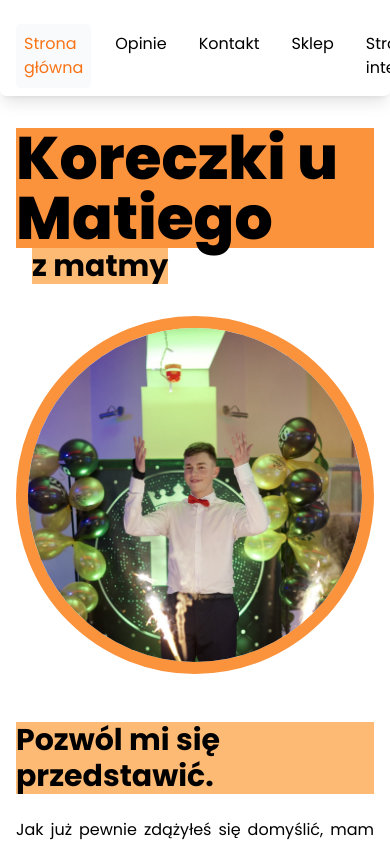
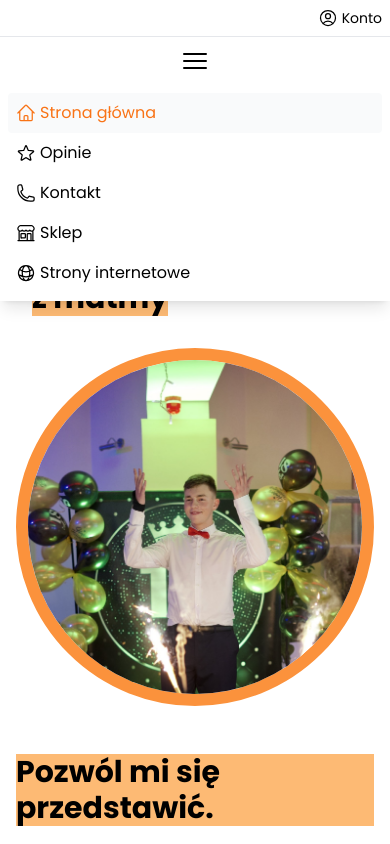
Before and after one commit to mateuszmanczak04/korepetycje-next, a Next.js app: page / in a window 390 px wide. Shown: the top 844 px of the page. Built offline with nearby package versions, Linux system fonts and the light colour scheme.

Commit message:
responsive navigation

```diff
--- a/components/Layout.tsx
+++ b/components/Layout.tsx
@@ -1,5 +1,5 @@
 import React, { ReactNode } from 'react';
-import Navigation from './Navigation';
+import TopBar from './TopBar';
 
 type Props = {
   children: ReactNode;
@@ -7,8 +7,8 @@ type Props = {
 
 const Layout = ({ children }: Props) => {
   return (
-    <div className='w-screen flex flex-col items-center px-4 py-32 gap-8'>
-      <Navigation />
+    <div className='w-screen flex flex-col items-center px-4 py-40 gap-8'>
+      <TopBar />
       <div className='flex-1 w-full max-w-3xl'>{children}</div>
     </div>
   );
--- a/components/Navigation.tsx
+++ /dev/null
@@ -1,70 +0,0 @@
-import Link from 'next/link';
-import { useRouter } from 'next/router';
-import React from 'react';
-
-const Navigation = () => {
-  const linkClasses = 'p-2 rounded hover:bg-gray-100';
-  const activeLinkClasses = 'bg-gray-50 text-orange-500';
-  const { pathname } = useRouter();
-
-  return (
-    <aside className='fixed top-4 left-1/2 -translate-x-1/2 w-full max-w-5xl  gap-4 flex flex-col bg-white shadow-lg py-2 px-4 rounded-md'>
-      <div className='flex w-full justify-between gap-4'>
-        <Link
-          href='/'
-          className={
-            linkClasses + ' ' + (pathname === '/' && activeLinkClasses)
-          }>
-          Strona główna
-        </Link>
-        <Link
-          href='/opinie'
-          className={
-            linkClasses +
-            ' ' +
-            (pathname.includes('/opinie') && activeLinkClasses)
-          }>
-          Opinie
-        </Link>
-        <Link
-          href='/kontakt'
-          className={
-            linkClasses +
-            ' ' +
-            (pathname.includes('/kontakt') && activeLinkClasses)
-          }>
-          Kontakt
-        </Link>
-        <Link
-          href='/sklep'
-          className={
-            linkClasses +
-            ' ' +
-            (pathname.includes('/sklep') && activeLinkClasses)
-          }>
-          Sklep
-        </Link>
-        <Link
-          href='/strony-internetowe'
-          className={
-            linkClasses +
-            ' ' +
-            (pathname.includes('/strony-internetowe') && activeLinkClasses)
-          }>
-          Strony internetowe
-        </Link>
-        <Link
-          href='/konto'
-          className={
-            linkClasses +
-            ' ' +
-            (pathname.includes('/konto') && activeLinkClasses)
-          }>
-          Konto
-        </Link>
-      </div>
-    </aside>
-  );
-};
-
-export default Navigation;
--- /dev/null
+++ b/components/TopBar.tsx
@@ -0,0 +1,107 @@
+import Link from 'next/link';
+import { useRouter } from 'next/router';
+import React, { useState } from 'react';
+import {
+  Bars3Icon,
+  BuildingStorefrontIcon,
+  GlobeAltIcon,
+  HomeIcon,
+  PhoneIcon,
+  StarIcon,
+  UserCircleIcon,
+} from '@heroicons/react/24/outline';
+
+const TopBar = () => {
+  const linkClasses = 'p-2 rounded hover:bg-gray-100 flex gap-1 items-center';
+  const activeLinkClasses = 'bg-gray-50 text-orange-500';
+  const { pathname } = useRouter();
+  const [isOpen, setIsOpen] = useState(true);
+
+  const handleClose = () => setIsOpen(false);
+
+  return (
+    <div className='fixed top-0 left-1/2 -translate-x-1/2 w-full max-w-5xl flex flex-col bg-white shadow-lg lg:rounded-md z-10 overflow-hidden'>
+      <div className='bg-white w-full flex justify-end text-sm border-b z-20'>
+        <Link
+          href='/konto'
+          className={
+            linkClasses +
+            ' ' +
+            (pathname.includes('/konto') && activeLinkClasses)
+          }
+          onClick={handleClose}>
+          <UserCircleIcon className='w-5 h-5' />
+          Konto
+        </Link>
+      </div>
+      <button
+        className={linkClasses + ' flex justify-center z-20 md:hidden'}
+        onClick={() => setIsOpen((prev) => !prev)}>
+        <Bars3Icon className='w-8 h-8' />
+      </button>
+      <div
+        className={`${
+          isOpen ? 'h-54' : 'h-0'
+        } bg-white transition-all md:h-min`}>
+        <nav
+          className={`px-2 py-2 h-full flex-col justify-between flex md:flex-row w-full  md:justify-between`}>
+          <Link
+            href='/'
+            className={
+              linkClasses + ' ' + (pathname === '/' && activeLinkClasses)
+            }
+            onClick={handleClose}>
+            <HomeIcon className='w-5 h-5' />
+            Strona główna
+          </Link>
+          <Link
+            href='/opinie'
+            className={
+              linkClasses +
+              ' ' +
+              (pathname.includes('/opinie') && activeLinkClasses)
+            }
+            onClick={handleClose}>
+            <StarIcon className='w-5 h-5' />
+            Opinie
+          </Link>
+          <Link
+            href='/kontakt'
+            className={
+              linkClasses +
+              ' ' +
+              (pathname.includes('/kontakt') && activeLinkClasses)
+            }
+            onClick={handleClose}>
+            <PhoneIcon className='w-5 h-5' />
+            Kontakt
+          </Link>
+          <Link
+            href='/sklep'
+            className={
+              linkClasses +
+              ' ' +
+              (pathname.includes('/sklep') && activeLinkClasses)
+            }
+            onClick={handleClose}>
+            <BuildingStorefrontIcon className='w-5 h-5' />
+            Sklep
+          </Link>
+          <Link
+            href='/strony-internetowe'
+            className={
+              linkClasses +
+              ' ' +
+              (pathname.includes('/strony-internetowe') && activeLinkClasses)
+            }
+            onClick={handleClose}>
+            <GlobeAltIcon className='w-5 h-5' />
+            Strony internetowe
+          </Link>
+        </nav>
+      </div>
+    </div>
+  );
+};
+
+export default TopBar;
--- a/package.json
+++ b/package.json
@@ -9,6 +9,7 @@
     "lint": "next lint"
   },
   "dependencies": {
+    "@heroicons/react": "^2.0.17",
     "@types/node": "18.16.1",
     "@types/react": "18.2.0",
     "@types/react-dom": "18.2.1",
```
Also changed, not shown: 1 other file (tests, documents, lock files or other folders).
